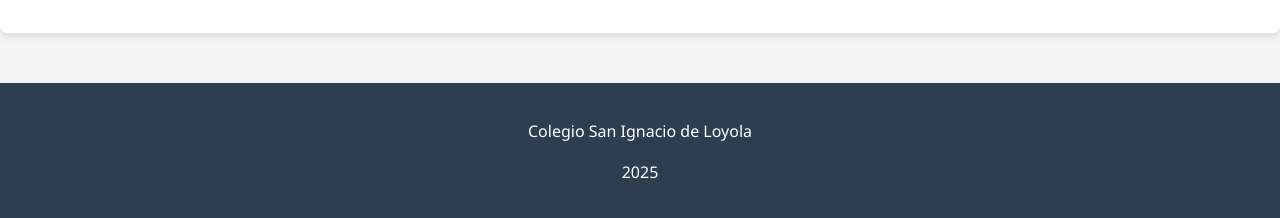
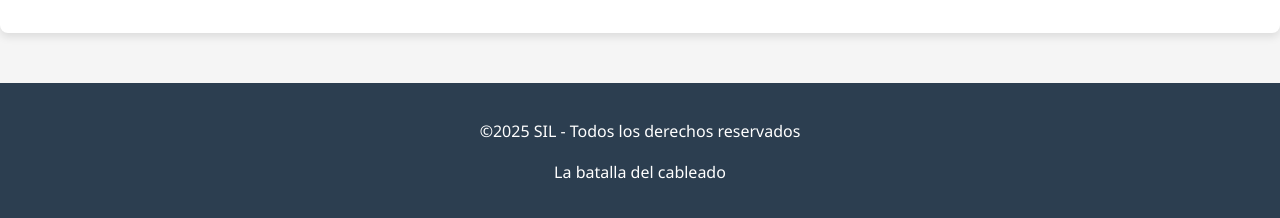
Before and after one commit to labatalladelcableado/la-batalla-del-cableado, a plain HTML site: page index.html in a window 1280 px wide. Shown: the part 7658-7876 px from the top of the page. Drawn offline with Linux system fonts and the light colour scheme.

Commit message:
Update index.html

```diff
--- a/index.html
+++ b/index.html
@@ -673,8 +673,8 @@
 
     <footer>
         <div class="container">
-            <p>Colegio San Ignacio de Loyola</p>
-            <p>2025</p>
+            <p>©2025 SIL - Todos los derechos reservados</p>
+            <p>La batalla del cableado</p>
         </div>
     </footer>
     <script>
```
